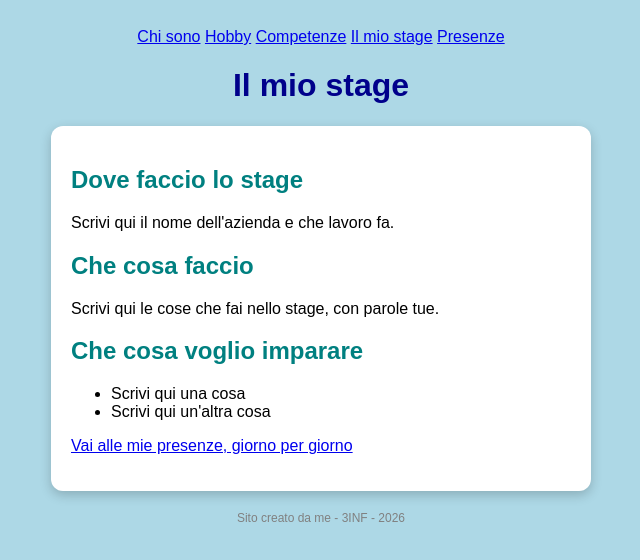
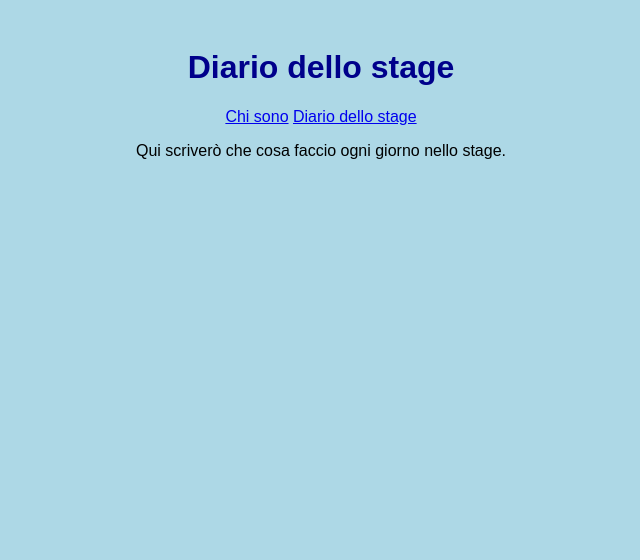
Before and after one commit to david31-a11y/mio-sito1, a plain HTML site: page diario.html in a window 1280 px wide. Shown: the whole page, without its empty margins (319-959 px from the left). Drawn offline with Linux system fonts and the light colour scheme.

Commit message:
Update diary page title and structure

```diff
--- a/diario.html
+++ b/diario.html
@@ -1,32 +1,17 @@
 <!DOCTYPE html>
 <html lang="it">
 <head>
-  <meta charset="utf-8">
-  <meta name="viewport" content="width=device-width, initial-scale=1">
-  <title>Il mio stage</title>
-  <link rel="stylesheet" href="style.css">
+<meta charset="utf-8">
+<meta name="viewport" content="width=device-width, initial-scale=1">
+<title>Diario dello stage</title>
+<link rel="stylesheet" href="style.css">
 </head>
 <body>
-  <nav class="menu">
-    <a href="index.html">Chi sono</a>
-    <a href="passione.html">Hobby</a>
-    <a href="competenze.html">Competenze</a>
-    <a href="diario.html">Il mio stage</a>
-    <a href="presenze.html">Presenze</a>
-  </nav>
-  <h1>Il mio stage</h1>
-  <div class="scheda">
-    <h2>Dove faccio lo stage</h2>
-    <p>Scrivi qui il nome dell&#39;azienda e che lavoro fa.</p>
-    <h2>Che cosa faccio</h2>
-    <p>Scrivi qui le cose che fai nello stage, con parole tue.</p>
-    <h2>Che cosa voglio imparare</h2>
-    <ul>
-      <li>Scrivi qui una cosa</li>
-      <li>Scrivi qui un&#39;altra cosa</li>
-    </ul>
-    <p><a href="presenze.html">Vai alle mie presenze, giorno per giorno</a></p>
-  </div>
-  <p class="piede">Sito creato da me - 3INF - 2026</p>
+<h1>Diario dello stage</h1>
+<nav>
+<a href="index.html">Chi sono</a>
+<a href="diario dello stage.html">Diario dello stage</a>
+</nav>
+<p>Qui scriverò che cosa faccio ogni giorno nello stage.</p>
 </body>
 </html>
```
